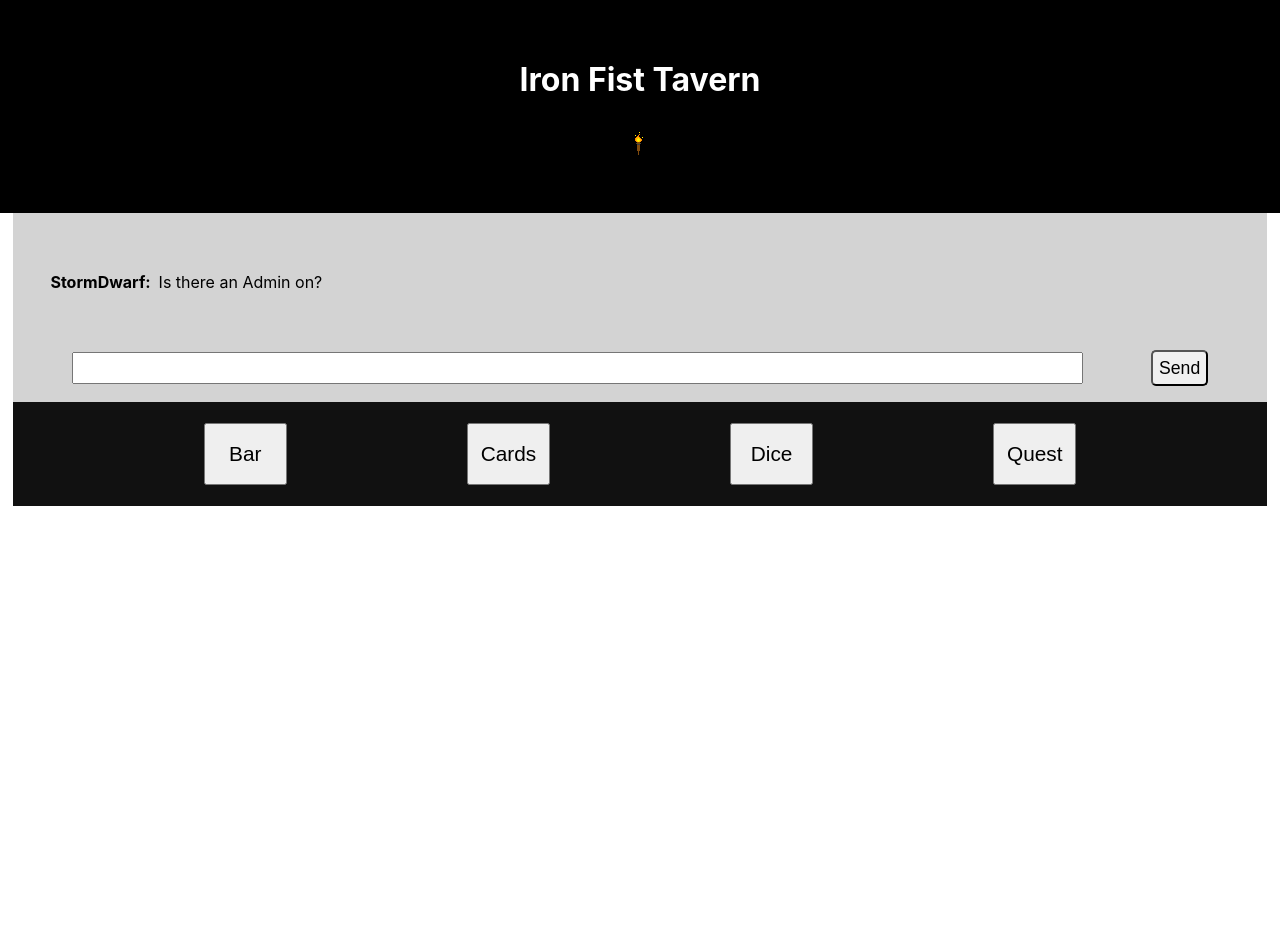
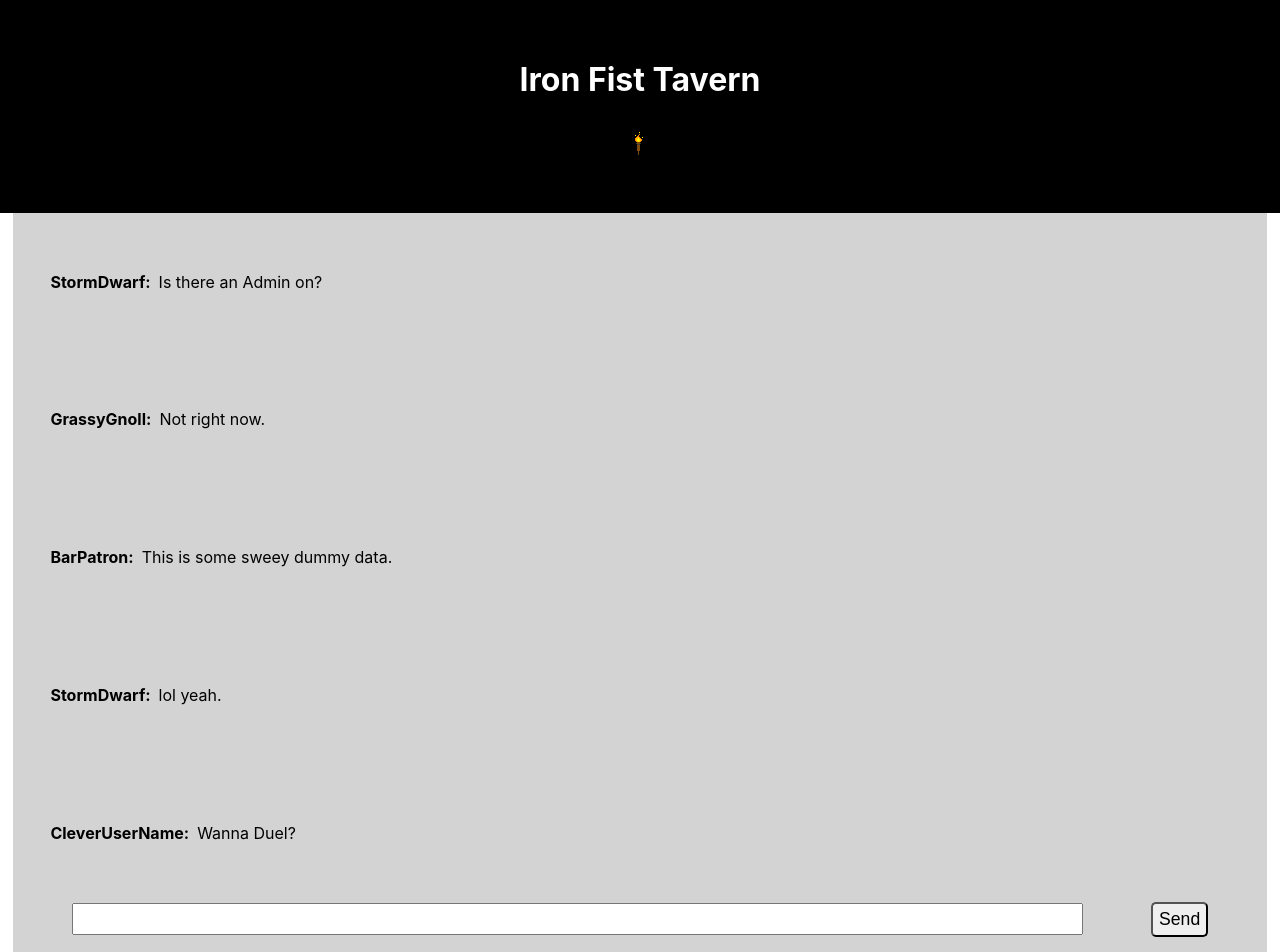
Before and after one commit to Humphreyj/Ironfist, a React (Create React App) app: page / in a window 1280 px wide. Shown: the top 952 px of the page. Before the commit the page ends 800 px from the top, so only its background shows below. Built offline with nearby package versions, Linux system fonts and the light colour scheme.

Commit message:
Added some dummy data to fill out the app.

```diff
--- a/src/components/ChatDisplay/ChatDisplay.js
+++ b/src/components/ChatDisplay/ChatDisplay.js
@@ -4,10 +4,28 @@ import './ChatDisplay.css'
 const ChatDisplay = () => {
     return (
         <div className='chat-display'>
+
            <div className="chat-entry">
                <h4 className="user-name">StormDwarf:</h4>
                <p className="chat-message">Is there an Admin on?</p>
            </div>
+           <div className="chat-entry">
+               <h4 className="user-name">GrassyGnoll:</h4>
+               <p className="chat-message">Not right now.</p>
+           </div>
+           <div className="chat-entry">
+               <h4 className="user-name">BarPatron:</h4>
+               <p className="chat-message">This is some sweey dummy data.</p>
+           </div>
+           <div className="chat-entry">
+               <h4 className="user-name">StormDwarf:</h4>
+               <p className="chat-message">lol yeah.</p>
+           </div>
+           <div className="chat-entry">
+               <h4 className="user-name">CleverUserName:</h4>
+               <p className="chat-message">Wanna Duel?</p>
+           </div>
+
         </div>
     );
 }
```
